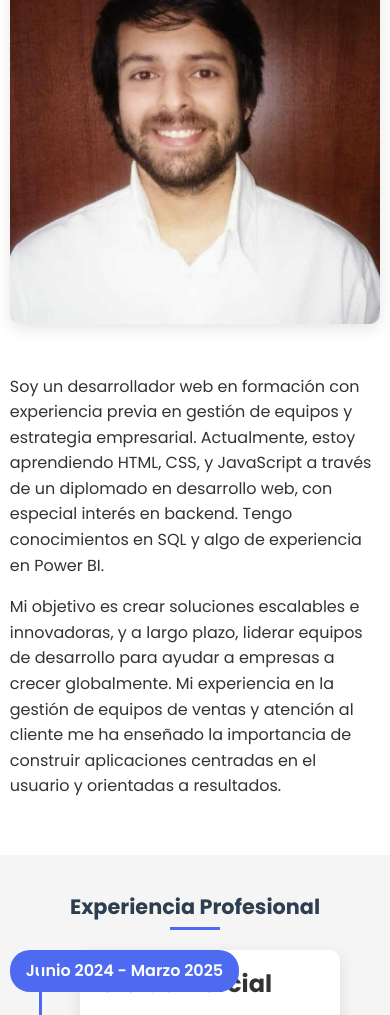
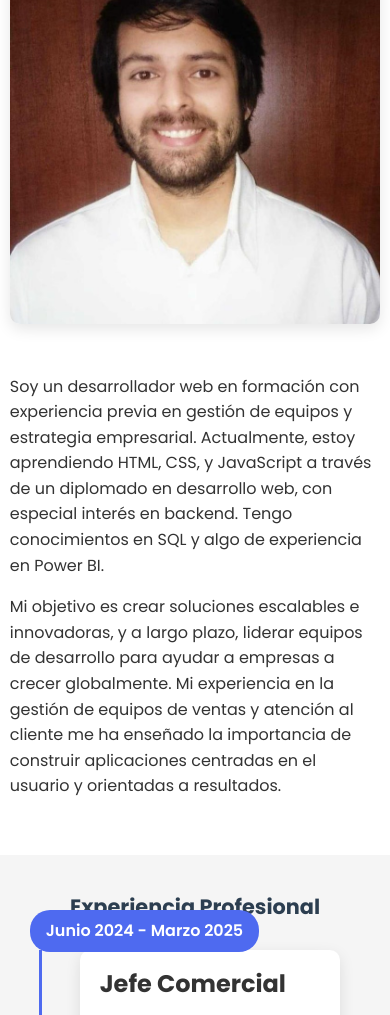
Before and after one commit to CodeBrangus/portafolioIntegrador, a plain HTML site: page index.html in a window 390 px wide. Shown: the part 985-2000 px from the top of the page. Drawn offline with Linux system fonts and the light colour scheme.

Commit message:
Se realiza ajustes

```diff
--- a/css/responsive.css
+++ b/css/responsive.css
@@ -41,13 +41,15 @@
     }
 
     .timeline-date {
-        right: auto;
-        left: 0;
+        top: -40px;
+        left: 20px;
+        right:auto;
     }
 
     .timeline-item:nth-child(odd) .timeline-date {
         right: auto;
-        left: 0;
+        left: 20px;
+        top:-40px;
     }
 
     /* Grids responsivos */
--- a/css/sections.css
+++ b/css/sections.css
@@ -103,6 +103,17 @@
     margin-bottom: 50px;
 }
 
+.timeline-date {
+    position: absolute;
+    top: -20px; /* antes top: 0 */
+    right: 40px;
+    background-color: var(--primary-color);
+    color: var(--white-color);
+    padding: 8px 16px;
+    border-radius: var(--border-radius-lg);
+    font-weight: 600;
+}
+
 .timeline-item:nth-child(odd) {
     left: 0;
     padding-right: 40px;
@@ -115,7 +126,7 @@
 
 .timeline-date {
     position: absolute;
-    top: 0;
+    top: 10;
     right: 40px;
     background-color: var(--primary-color);
     color: var(--white-color);
--- a/index.html
+++ b/index.html
@@ -28,7 +28,7 @@
     <!-- Encabezado -->
     <header id="inicio">
         <nav class="navbar">
-            <div class="logo">Portafolio Web Developer Junior</div>
+            <div class="logo">Portafolio</div>
             <ul class="nav-links">
                 <li><a href="#inicio">Inicio</a></li>
                 <li><a href="#sobre-mi">Sobre Mí</a></li>
@@ -78,7 +78,7 @@
                 <div class="timeline-item">
                     <div class="timeline-date">Junio 2024 - Marzo 2025</div>
                     <div class="timeline-content">
-                        <h3>efe Comercial</h3>
+                        <h3>Jefe Comercial</h3>
                         <h4>Learning-Bit LLC</h4>
                         <p>Dirigí el equipo comercial en la venta de soluciones digitales y educación en línea, mejorando procesos de captación y contribuyendo al crecimiento estratégico de la empresa.</p>
                     </div>
@@ -115,7 +115,7 @@
                     <div class="project-info">
                         <h3>Actulizacion de Paleta de Colores</h3>
                         <p>Se cambia la paleta de colores y se juega con el Css.</p>
-                        <a href="#" class="btn-secondary">Ver proyecto</a>
+                        <a href="/modulo1ejemplos/css-examples/DCU/index.html" class="btn-secondary">Ver proyecto</a>
                     </div>
                 </article>
                 <article class="project-card">
@@ -125,7 +125,7 @@
                     <div class="project-info">
                         <h3>Galeria de Corrientes Artisticas</h3>
                         <p>Se crea una galeria grid.</p>
-                        <a href="#" class="btn-secondary">Ver proyecto</a>
+                        <a href="/modulo1ejemplos/css-examples/indexgrid.html" class="btn-secondary">Ver proyecto</a>
                     </div>
                 </article>
                 <article class="project-card">
@@ -135,7 +135,7 @@
                     <div class="project-info">
                         <h3>Aplicacion de API</h3>
                         <p>Se realiza una calculadora IMC y se aplica API de Rick y Morty.</p>
-                        <a href="#" class="btn-secondary">Ver proyecto</a>
+                        <a href="/modulo1ejemplos/js-examples/clase5/index.html" class="btn-secondary">Ver proyecto</a>
                     </div>
                 </article>
             </div>
```
